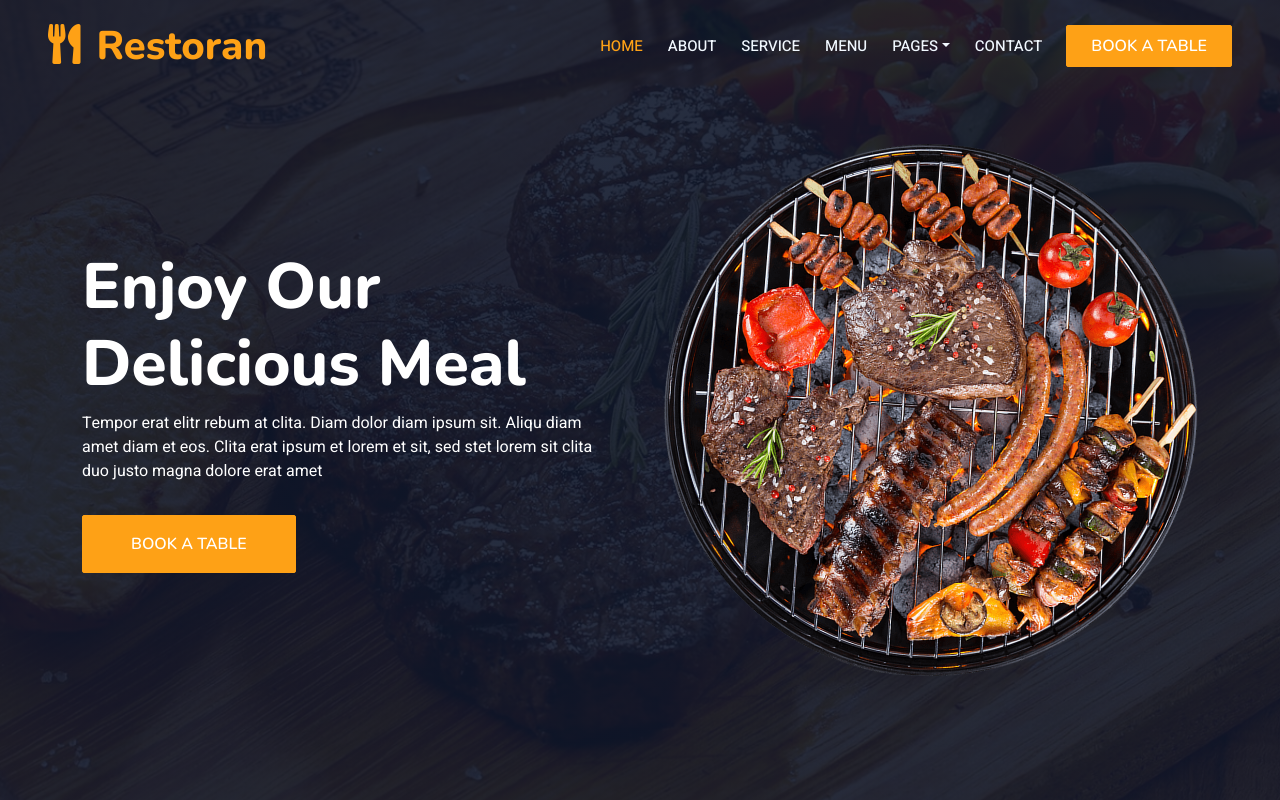
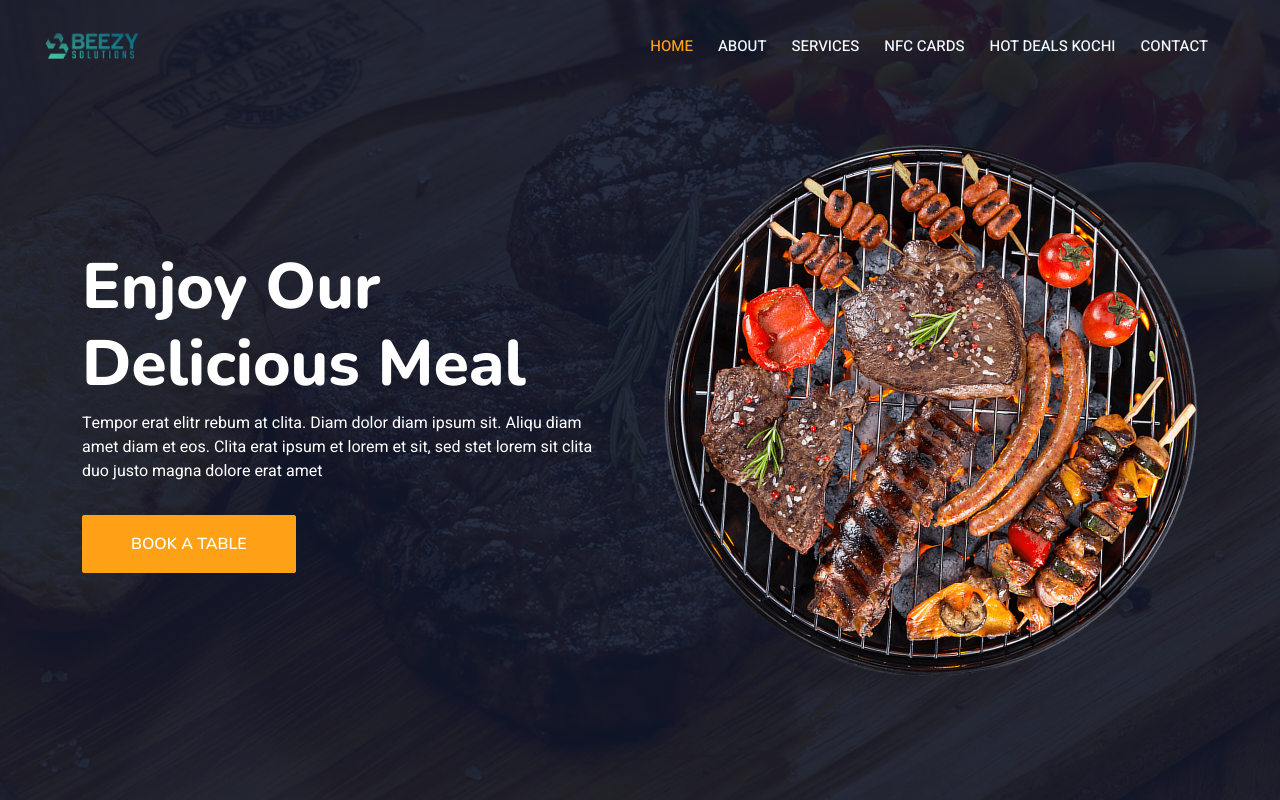
Before and after one commit to aruncpacp123/Beezy, a plain HTML site: page index.html in a window 1280 px wide. Shown: the top 800 px of the page. Drawn offline with nearby package versions, Linux system fonts and the light colour scheme.

Commit message:
Save Changes

```diff
--- a/css/style.css
+++ b/css/style.css
@@ -477,3 +477,9 @@
     padding-right: 0;
     border-right: none;
 }
+.imgLogo{
+    margin-left: 20px;
+    width: 3rem;
+    transform: scale(5);
+    filter: brightness(1)
+}
--- a/index.html
+++ b/index.html
@@ -47,8 +47,7 @@
         <div class="container-xxl position-relative p-0">
             <nav class="navbar navbar-expand-lg navbar-dark bg-dark px-4 px-lg-5 py-3 py-lg-0">
                 <a href="" class="navbar-brand p-0">
-                    <h1 class="text-primary m-0"><i class="fa fa-utensils me-3"></i>Restoran</h1>
-                    <!-- <img src="img/logo.png" alt="Logo"> -->
+                    <img src="img/Beezy/logo1.png" alt="Logo" class="imgLogo">
                 </a>
                 <button class="navbar-toggler" type="button" data-bs-toggle="collapse" data-bs-target="#navbarCollapse">
                     <span class="fa fa-bars"></span>
@@ -57,19 +56,21 @@
                     <div class="navbar-nav ms-auto py-0 pe-4">
                         <a href="index.html" class="nav-item nav-link active">Home</a>
                         <a href="about.html" class="nav-item nav-link">About</a>
-                        <a href="service.html" class="nav-item nav-link">Service</a>
-                        <a href="menu.html" class="nav-item nav-link">Menu</a>
-                        <div class="nav-item dropdown">
+                        <a href="service.html" class="nav-item nav-link">Services</a>
+                        <a href="menu.html" class="nav-item nav-link">NFC Cards</a>
+                        <a href="menu.html" class="nav-item nav-link">Hot Deals Kochi</a>
+                        <a href="contact.html" class="nav-item nav-link">Contact</a>
+
+                        <!-- <div class="nav-item dropdown">
                             <a href="#" class="nav-link dropdown-toggle" data-bs-toggle="dropdown">Pages</a>
                             <div class="dropdown-menu m-0">
                                 <a href="booking.html" class="dropdown-item">Booking</a>
                                 <a href="team.html" class="dropdown-item">Our Team</a>
                                 <a href="testimonial.html" class="dropdown-item">Testimonial</a>
                             </div>
-                        </div>
-                        <a href="contact.html" class="nav-item nav-link">Contact</a>
+                        </div> -->
                     </div>
-                    <a href="" class="btn btn-primary py-2 px-4">Book A Table</a>
+                    <!-- <a href="" class="btn btn-primary py-2 px-4">Book A Table</a> -->
                 </div>
             </nav>
 
```
Also changed, not shown: img/Beezy/color.png (added), img/Beezy/color2.png (added), img/Beezy/logo1.png (added), img/Beezy/logo2.png (added), img/Beezy/logo3.png (added), img/hero-bg.jpg (added), img/testimonials-bg.jpg (added).
